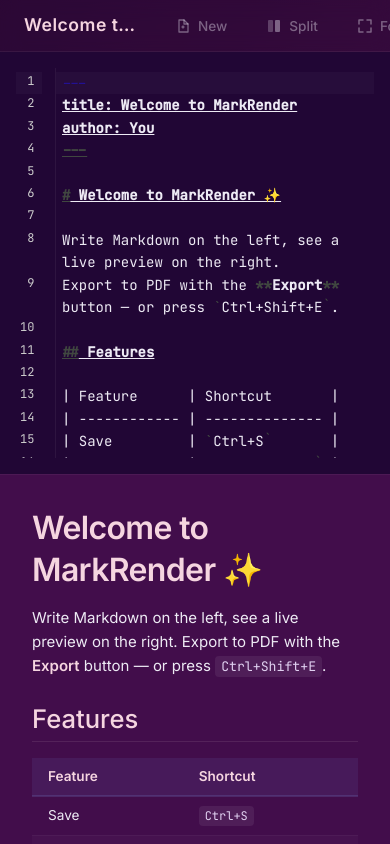
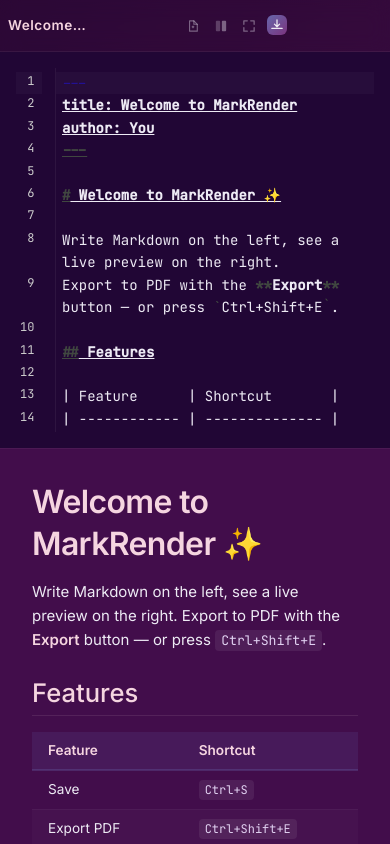
Before and after one commit to VipulMadavi/MarkRender, a React (Vite) app: page / in a window 390 px wide. Built offline with nearby package versions, Linux system fonts and the light colour scheme.

Commit message:
fix:mobile responsiveness and added favicon

```diff
--- a/index.html
+++ b/index.html
@@ -2,7 +2,7 @@
 <html lang="en">
   <head>
     <meta charset="UTF-8" />
-    <link rel="icon" type="image/svg+xml" href="/vite.svg" />
+    <link rel="icon" type="image/png" href="/favicon.png" />
     <meta name="viewport" content="width=device-width, initial-scale=1.0" />
     <title>MarkRender</title>
   </head>
--- a/src/components/Toolbar.jsx
+++ b/src/components/Toolbar.jsx
@@ -87,7 +87,7 @@ function Toolbar({
               strokeLinecap="round"
             />
           </svg>
-          New
+          <span className="btn-label">New</span>
         </button>
 
         <button
@@ -124,7 +124,7 @@ function Toolbar({
                   fill="currentColor"
                 />
               </svg>
-              Split
+              <span className="btn-label">Split</span>
             </>
           )}
           {viewMode === "editor" && (
@@ -146,7 +146,7 @@ function Toolbar({
                   opacity="0.6"
                 />
               </svg>
-              Editor
+              <span className="btn-label">Editor</span>
             </>
           )}
           {viewMode === "preview" && (
@@ -167,7 +167,7 @@ function Toolbar({
                   fill="currentColor"
                 />
               </svg>
-              Preview
+              <span className="btn-label">Preview</span>
             </>
           )}
         </button>
@@ -212,7 +212,7 @@ function Toolbar({
               </>
             )}
           </svg>
-          {focusMode ? "Exit" : "Focus"}
+          <span className="btn-label">{focusMode ? "Exit" : "Focus"}</span>
         </button>
 
         {/* ── Export button + dropdown ── */}
@@ -246,7 +246,7 @@ function Toolbar({
                 strokeLinecap="round"
               />
             </svg>
-            Export
+            <span className="btn-label">Export</span>
           </button>
 
           <PrintSettings
--- a/src/styles/base.css
+++ b/src/styles/base.css
@@ -514,10 +514,10 @@ body {
     flex-direction: column;
   }
 
-  /* On mobile, split = stacked 50/50 */
+  /* Fix split stacking — account for toolbar height */
   .main-content.view-split .editor-panel,
   .main-content.view-split .preview-panel {
-    height: 50vh;
+    height: calc(50vh - var(--toolbar-height) / 2);
     flex: none;
   }
 
@@ -526,12 +526,75 @@ body {
     border-top: 1px solid rgba(255, 255, 255, 0.05);
   }
 
+  /* Compact toolbar */
+  .toolbar {
+    padding: 0 var(--space-m);
+    gap: var(--space-s);
+  }
+
   .toolbar-brand {
     max-width: 120px;
+    font-size: 0.95rem;
   }
 
+  /* Icon-only buttons — hide text labels */
+  .btn-label {
+    display: none;
+  }
+
+  .toolbar-controls .btn {
+    padding: var(--space-s);
+    gap: 0;
+  }
+
+  /* Hide word count and autosave text */
   .word-count {
     display: none;
+  }
+
+  .autosave-indicator {
+    font-size: var(--font-size-xs);
+  }
+
+  /* Responsive print settings panel */
+  .print-settings {
+    width: min(300px, calc(100vw - var(--space-xl)));
+  }
+}
+
+/* ── Extra-Small Screens ── */
+@media (max-width: 480px) {
+  .toolbar {
+    padding: 0 var(--space-s);
+    gap: var(--space-xs);
+  }
+
+  .toolbar-brand {
+    max-width: 80px;
+    font-size: 0.85rem;
+  }
+
+  .toolbar-controls .btn {
+    padding: var(--space-xs);
+  }
+
+  .toolbar-controls .btn svg {
+    width: 12px;
+    height: 12px;
+  }
+
+  /* Hide autosave text too */
+  .autosave-indicator {
+    display: none;
+  }
+
+  /* Full-width print settings */
+  .print-settings {
+    position: fixed;
+    top: var(--toolbar-height);
+    right: var(--space-s);
+    left: var(--space-s);
+    width: auto;
   }
 }
 
```
Also changed, not shown: public/favicon.png (added).
